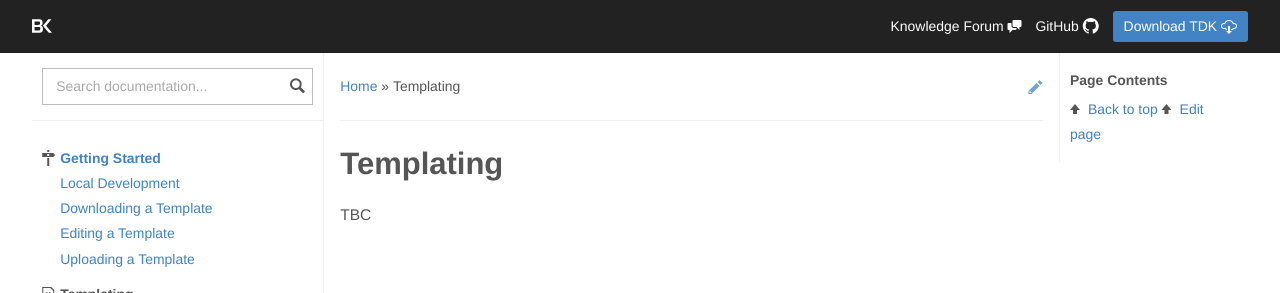
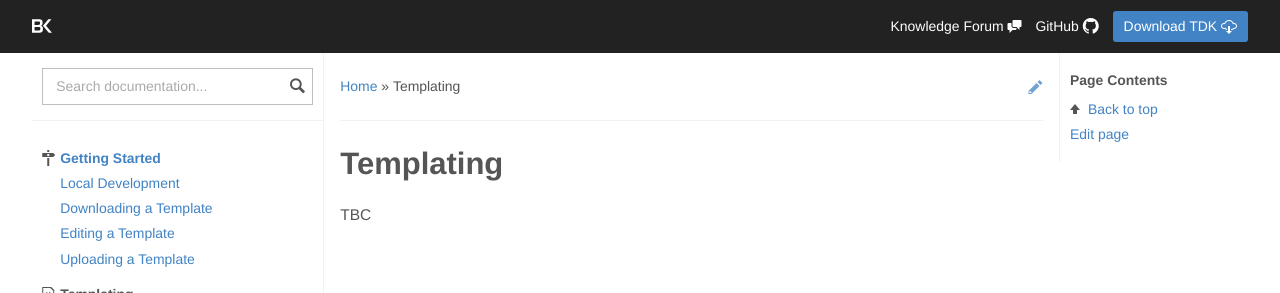
Before and after one commit to skoroth-kw/dockit, a Jekyll site: the page built from templating/index.md, in a window 1280 px wide. Shown: the top 293 px of the page. Built offline with Jekyll 4.4.1, drawn with Linux system fonts in a browser that asks for light colours; nearby versions of some CDN libraries.

Commit message:
Edit Link

```diff
--- a/_includes/navcontents.html
+++ b/_includes/navcontents.html
@@ -7,4 +7,4 @@
 </nav>
 
 <span class="octicon octicon-arrow-up"></span><a href="#top" data-scroll="true">Back to top</a>
-<span class="octicon octicon-arrow-up"></span><a href="$EDIT_REFERENCE$" ignore-pre-click="true" data-scroll="true">Edit page</a>
+<div><a href="$EDIT_REFERENCE$" ignore-pre-click="true" data-scroll="true">Edit page</a><div>
```
Also changed, not shown: _includes/scripts.html (+4 -5 lines).
